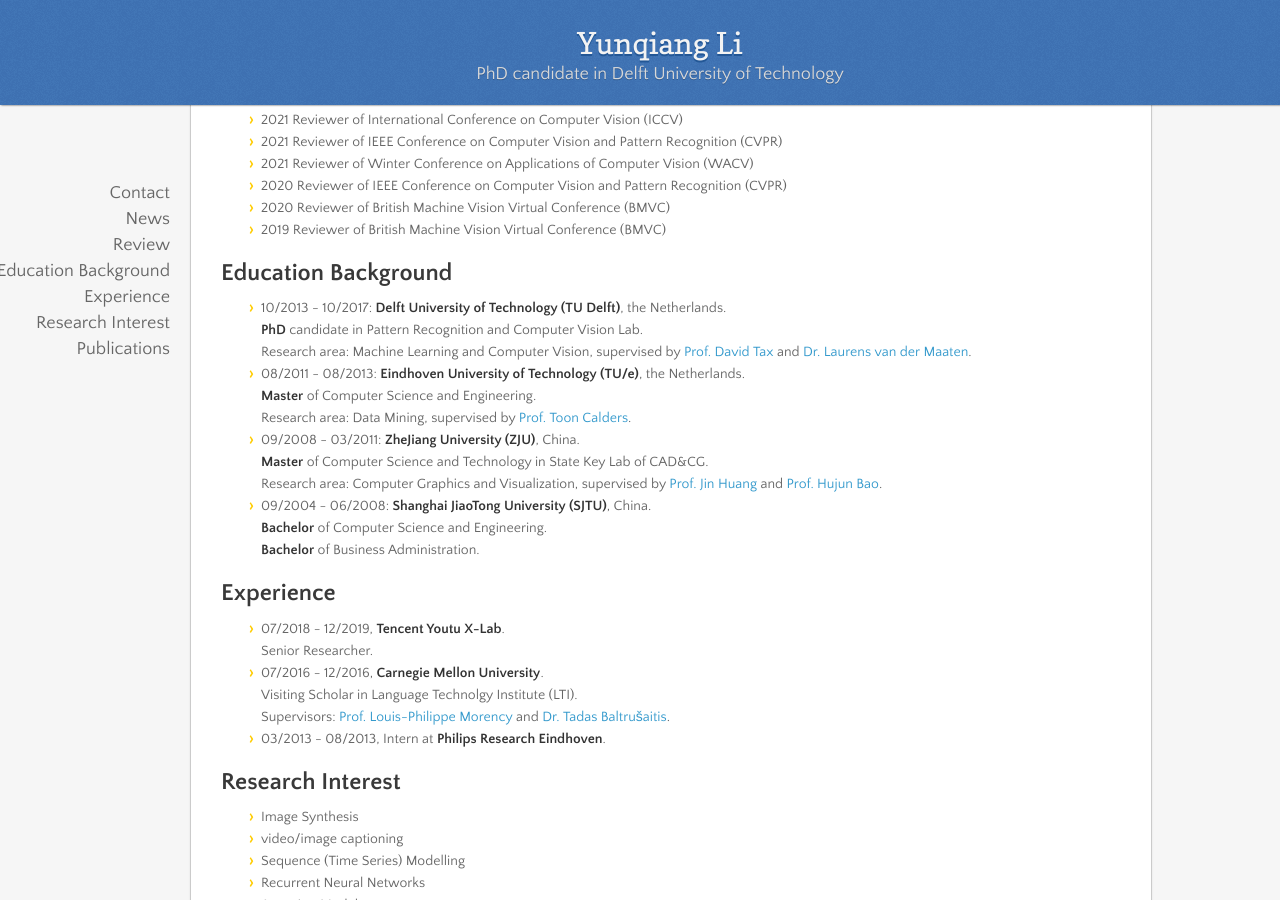
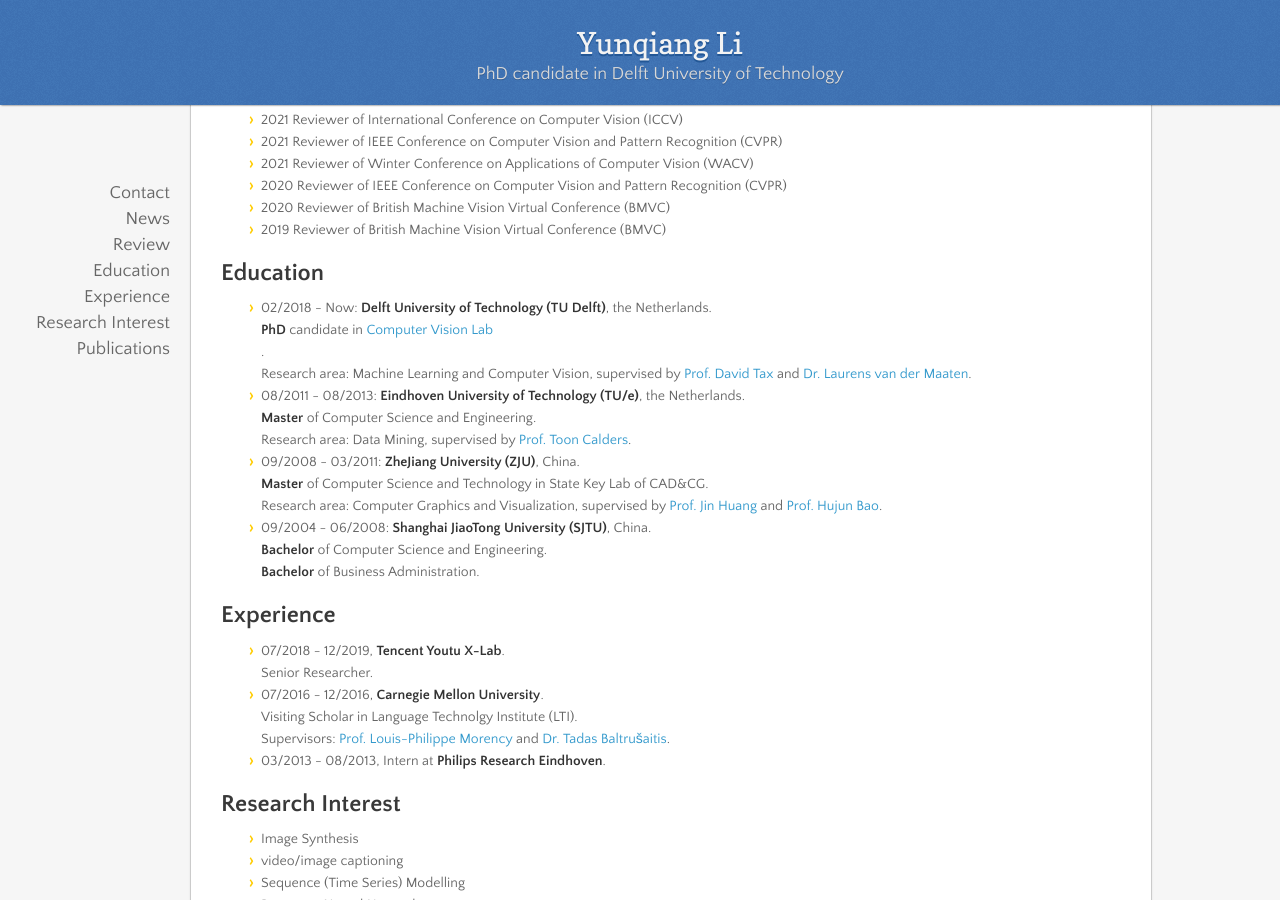
Before and after one commit to liyunqianggyn/liyunqianggyn.github.io, a Jekyll site: the page built from index.md, in a window 1280 px wide and 900 px high, scrolled down 729 px. Built offline with Jekyll 4.4.1, drawn with Linux system fonts in a browser that asks for light colours; nearby versions of some CDN libraries; our own code applies the rules of GitHub Pages for plain Markdown files.

Commit message:
Update index.md

```diff
--- a/index.md
+++ b/index.md
@@ -26,9 +26,9 @@ Delft University of Technology
 - 2020   Reviewer of British Machine Vision Virtual Conference (BMVC)
 - 2019   Reviewer of British Machine Vision Virtual Conference (BMVC)
 
-## Education Background
-* 10/2013 - 10/2017: __Delft University of Technology (TU Delft)__, the Netherlands.
-  __PhD__ candidate in Pattern Recognition and Computer Vision Lab.
+## Education
+* 02/2018 - Now: __Delft University of Technology (TU Delft)__, the Netherlands.
+  __PhD__ candidate in <a href="http://visionlab.tudelft.nl">Computer Vision Lab</a><br/>.
   Research area: Machine Learning and Computer Vision, supervised by [Prof. David Tax](https://scholar.google.com/citations?user=Q9U33SsAAAAJ) and [Dr. Laurens van der Maaten](https://lvdmaaten.github.io/).
 * 08/2011 - 08/2013: __Eindhoven University of Technology (TU/e)__, the Netherlands.
   __Master__ of Computer Science and Engineering.
```
